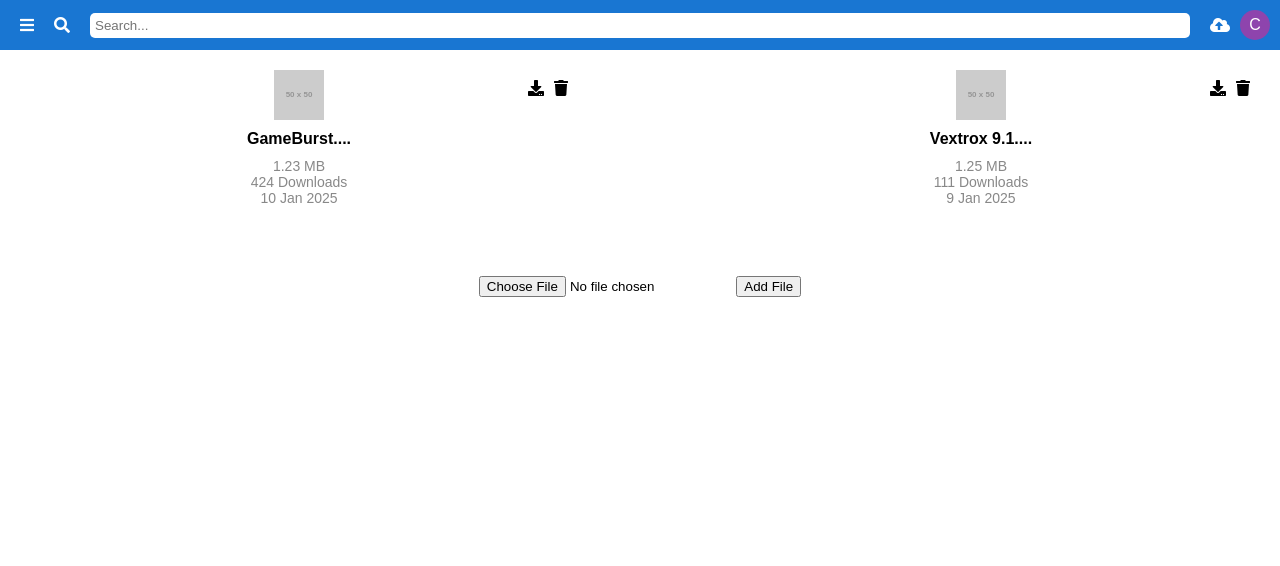
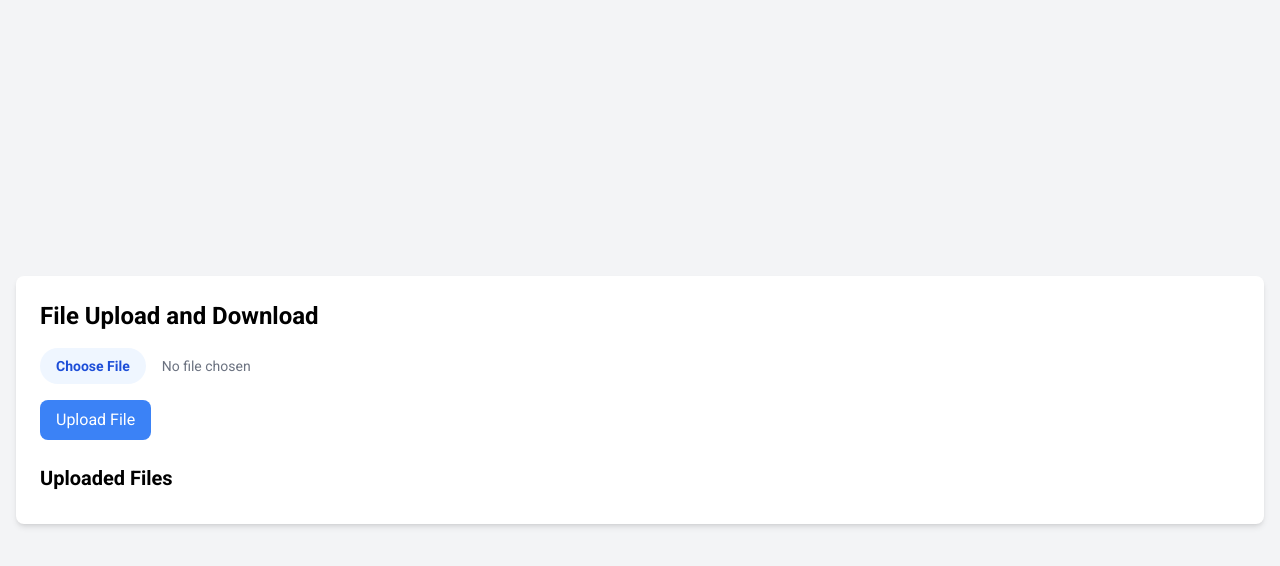
Before and after one commit to ChermodAldo/download, a plain HTML site: page index.html in a window 1280 px wide. Drawn offline with nearby package versions, Linux system fonts and the light colour scheme; placeholder pictures from the web are drawn by us.

Commit message:
Update index.html

```diff
--- a/index.html
+++ b/index.html
@@ -1,190 +1,62 @@
 <html lang="en">
 <head>
-  <meta charset="utf-8"/>
-  <meta content="width=device-width, initial-scale=1.0" name="viewport"/>
-  <title>
-   File Manager
-  </title>
-  <link href="https://cdnjs.cloudflare.com/ajax/libs/font-awesome/5.15.3/css/all.min.css" rel="stylesheet"/>
+    <meta charset="UTF-8">
+    <meta name="viewport" content="width=device-width, initial-scale=1.0">
+    <title>File Upload and Download App</title>
+    <script src="https://cdn.tailwindcss.com"></script>
+    <link rel="stylesheet" href="https://cdnjs.cloudflare.com/ajax/libs/font-awesome/5.15.3/css/all.min.css"></link>
+    <link href="https://fonts.googleapis.com/css2?family=Roboto:wght@400;500;700&display=swap" rel="stylesheet">
     <style>
         body {
-            font-family: Arial, sans-serif;
-            margin: 0;
-            padding: 0;
-            background-color: #ffffff;
-        }
-        .header {
-            background-color: #1976d2;
-            color: white;
-            padding: 10px;
-            display: flex;
-            align-items: center;
-            justify-content: space-between;
-        }
-        .header .left-icons, .header .right-icons {
-            display: flex;
-            align-items: center;
-        }
-        .header .left-icons i, .header .right-icons i {
-            margin: 0 10px;
-        }
-        .header .search-bar {
-            flex-grow: 1;
-            margin: 0 10px;
-        }
-        .header .search-bar input {
-            width: 100%;
-            padding: 5px;
-            border: none;
-            border-radius: 5px;
-        }
-        .file-list {
-            padding: 20px;
-            display: flex;
-            flex-wrap: wrap;
-            justify-content: space-between;
-        }
-        .file-item {
-            width: 45%;
-            margin-bottom: 20px;
-            text-align: center;
-            position: relative;
-        }
-        .file-item img {
-            width: 50px;
-            height: 50px;
-        }
-        .file-item .file-name {
-            font-size: 16px;
-            font-weight: bold;
-            margin: 10px 0;
-        }
-        .file-item .file-info {
-            color: #888888;
-            font-size: 14px;
-        }
-        .file-item .actions {
-            position: absolute;
-            top: 10px;
-            right: 10px;
-            display: flex;
-            gap: 10px;
-        }
-        .file-item .actions i {
-            cursor: pointer;
-        }
-        .add-file {
-            margin: 20px;
-            text-align: center;
-        }
-        .add-file input {
-            margin-top: 10px;
+            font-family: 'Roboto', sans-serif;
         }
     </style>
 </head>
- <body>
-  <div class="header">
-   <div class="left-icons">
-    <i class="fas fa-bars">
-    </i>
-    <i class="fas fa-search">
-    </i>
+<body class="bg-gray-100 min-h-screen flex flex-col items-center justify-center">
+    <div class="container mx-auto p-4">
+        <div class="bg-white shadow-md rounded-lg p-6">
+            <h1 class="text-2xl font-bold mb-4">File Upload and Download</h1>
+            <div class="mb-4">
+                <input type="file" id="fileInput" class="block w-full text-sm text-gray-500 file:mr-4 file:py-2 file:px-4 file:rounded-full file:border-0 file:text-sm file:font-semibold file:bg-blue-50 file:text-blue-700 hover:file:bg-blue-100">
             </div>
-   <div class="search-bar">
-    <input placeholder="Search..." type="text"/>
-   </div>
-   <div class="right-icons">
-    <i class="fas fa-cloud-upload-alt">
-    </i>
-    <div class="profile-icon" style="background-color: #8e44ad; color: white; border-radius: 50%; width: 30px; height: 30px; display: flex; align-items: center; justify-content: center;">
-     C
+            <button id="uploadButton" class="bg-blue-500 text-white px-4 py-2 rounded-lg hover:bg-blue-600">Upload File</button>
+            <div id="fileList" class="mt-6">
+                <h2 class="text-xl font-semibold mb-2">Uploaded Files</h2>
+                <ul id="fileLinks" class="list-disc pl-5">
+                    <!-- File links will be appended here -->
+                </ul>
             </div>
         </div>
     </div>
-  <div class="file-list" id="file-list">
-   <div class="file-item" data-file="GameBurst.zip">
-    <img alt="Yellow file icon" src="https://placehold.co/50x50/FFD700/FFFFFF?text=ZIP"/>
-    <div class="file-name">
-     GameBurst....
-    </div>
-    <div class="file-info">
-     1.23 MB
-     <br/>
-     424 Downloads
-     <br/>
-     10 Jan 2025
-    </div>
-    <div class="actions">
-     <i class="fas fa-download" onclick="downloadFile('GameBurst.zip')">
-     </i>
-     <i class="fas fa-trash" onclick="deleteFile(this)">
-     </i>
-    </div>
-   </div>
-   <div class="file-item" data-file="Vextrox.apk">
-    <img alt="Green file icon" src="https://placehold.co/50x50/00FF00/FFFFFF?text=APK"/>
-    <div class="file-name">
-     Vextrox 9.1....
-    </div>
-    <div class="file-info">
-     1.25 MB
-     <br/>
-     111 Downloads
-     <br/>
-     9 Jan 2025
-    </div>
-    <div class="actions">
-     <i class="fas fa-download" onclick="downloadFile('Vextrox.apk')">
-     </i>
-     <i class="fas fa-trash" onclick="deleteFile(this)">
-     </i>
-    </div>
-   </div>
-  </div>
-  <div class="add-file">
-   <input id="file-input" type="file"/>
-   <button onclick="addFile()">
-    Add File
-   </button>
-  </div>
+
     <script>
-   function downloadFile(fileName) {
-            const link = document.createElement('a');
-            link.href = `path/to/your/files/${fileName}`;
-            link.download = fileName;
-            document.body.appendChild(link);
-            link.click();
-            document.body.removeChild(link);
-        }
+        const fileInput = document.getElementById('fileInput');
+        const uploadButton = document.getElementById('uploadButton');
+        const fileLinks = document.getElementById('fileLinks');
 
-        function deleteFile(element) {
-            const fileItem = element.closest('.file-item');
-            fileItem.remove();
-        }
+        const uploadedFiles = [];
 
-        function addFile() {
-            const fileInput = document.getElementById('file-input');
+        uploadButton.addEventListener('click', () => {
             const file = fileInput.files[0];
             if (file) {
-                const fileList = document.getElementById('file-list');
-                const fileItem = document.createElement('div');
-                fileItem.className = 'file-item';
-                fileItem.dataset.file = file.name;
-                fileItem.innerHTML = `
-                    <img alt="File icon" src="https://placehold.co/50x50/FFD700/FFFFFF?text=FILE"/>
-                    <div class="file-name">${file.name}</div>
-                    <div class="file-info">
-                        ${(file.size / 1024 / 1024).toFixed(2)} MB<br/>
-                        0 Downloads<br/>
-                        ${new Date().toLocaleDateString()}
-                    </div>
-                    <div class="actions">
-                        <i class="fas fa-download" onclick="downloadFile('${file.name}')"></i>
-                        <i class="fas fa-trash" onclick="deleteFile(this)"></i>
-                    </div>
-                `;
-                fileList.appendChild(fileItem);
+                const fileURL = URL.createObjectURL(file);
+                uploadedFiles.push({ name: file.name, url: fileURL });
+                updateFileList();
             }
+        });
+
+        function updateFileList() {
+            fileLinks.innerHTML = '';
+            uploadedFiles.forEach(file => {
+                const listItem = document.createElement('li');
+                const link = document.createElement('a');
+                link.href = file.url;
+                link.textContent = file.name;
+                link.className = 'text-blue-500 hover:underline';
+                link.download = file.name;
+                listItem.appendChild(link);
+                fileLinks.appendChild(listItem);
+            });
         }
     </script>
 </body>
```
Lines whose indentation alone changed are shown as unchanged.
